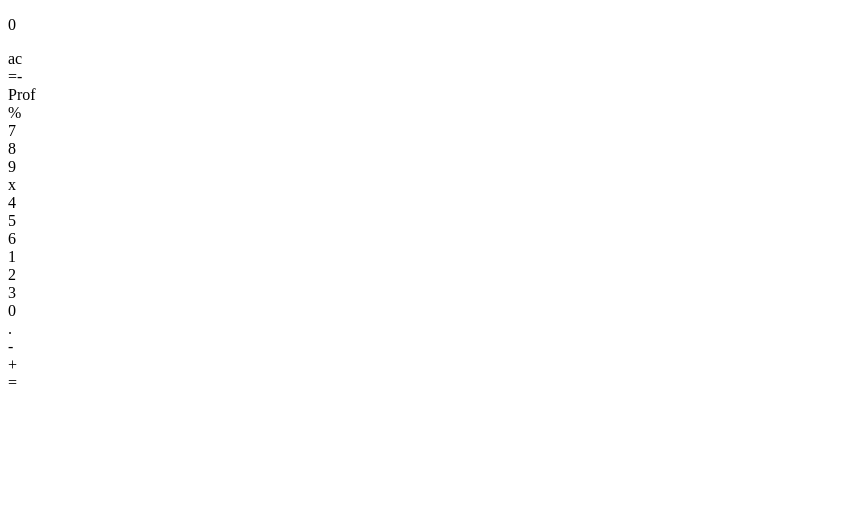
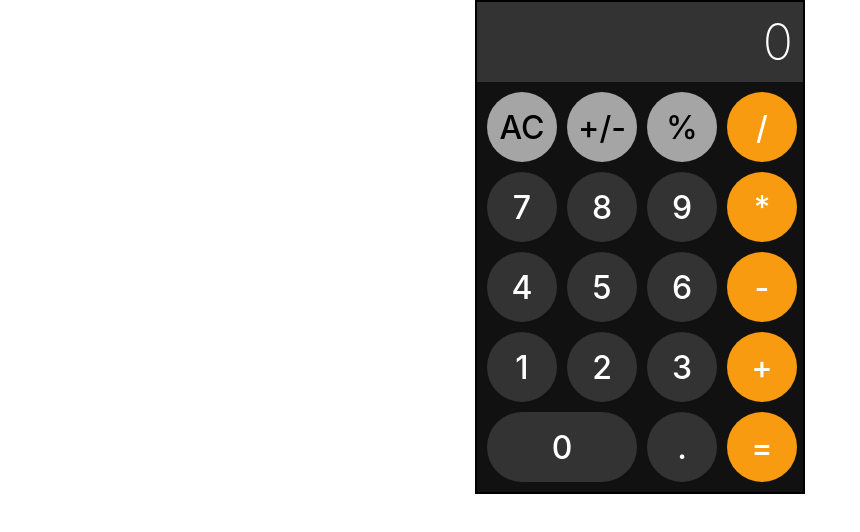
Before and after one commit to quancer/calculator, a plain HTML site: page index.html in a window 1280 px wide. Shown: the whole page, without its empty margins (0-860 px from the left). Drawn offline with Linux system fonts and the light colour scheme.

Commit message:
calc 95% action davhar davtalt shalgah uldsen

```diff
--- a/index.html
+++ b/index.html
@@ -3,45 +3,36 @@
   <head>
     <meta charset="UTF-8" />
     <meta name="viewport" content="width=device-width, initial-scale=1.0" />
-    <title>Document</title>
+    <title>Calculator</title>
+    <link rel="stylesheet" href="./style.css" />
   </head>
   <body>
-    <div id="root">
-      <div class="calc">
-        <div class="head">
-          <p>0</p>
-        </div>
+    <div id="root"></div>
+  </body>
+  <script src="./script.js"></script>
+</html>
+
+<!-- <div class="calc">
+    <div class="head"><p>000121312312ss00</p></div>
     <div class="calc-body">
-          <div class="row1">
-            <div class="btn">ac</div>
-            <div class="btn">=-</div>
-            <div class="btn">Prof</div>
-            <div class="btn orange-color">%</div>
-          </div>
-          <div class="row2">
+      <div class="btn gray-bg">AC</div>
+      <div class="btn gray-bg">+/-</div>
+      <div class="btn gray-bg">%</div>
+      <div class="btn orange-bg">%</div>
       <div class="btn">7</div>
       <div class="btn">8</div>
       <div class="btn">9</div>
-            <div class="btn orange-color">x</div>
-          </div>
-          <div class="numb">
+      <div class="btn orange-bg">x</div>
       <div class="btn">4</div>
       <div class="btn">5</div>
       <div class="btn">6</div>
+      <div class="btn orange-bg">-</div>
       <div class="btn">1</div>
       <div class="btn">2</div>
       <div class="btn">3</div>
-            <div class="btn">0</div>
+      <div class="orange-bg btn">+</div>
+      <div class="btn lg">0</div>
       <div class="btn">.</div>
-          </div>
-          <div class="cb-right">
-            <div class="btn orange-color">-</div>
-            <div class="btn orange-color">+</div>
       <div class="btn orange-color">=</div>
     </div>
-        </div>
-      </div>
-    </div>
-  </body>
-  <script src="./script.js"></script>
-</html>
+  </div> -->
--- a/script.js
+++ b/script.js
@@ -1,8 +1,157 @@
-function createTag(tagName, tagClass) {
+function createTag(tagName, tagClass, tagId) {
   const tag = document.createElement(`${tagName}`);
-  tag.setAttribute("class", `${tagClass}`);
+  if (tagClass != "" && tagClass != undefined) {
+    tag.setAttribute("class", `${tagClass}`);
+  }
+  if (tagId != "" && tagId != undefined) {
+    tag.setAttribute("id", `${tagId}`);
+  }
   return tag;
 }
+let a = "3.";
+// a = a - ".";
 
-const header = createTag("div", "head");
-console.log(header);
+console.log("a=", a[a.length - 1]);
+const buttons = [
+  "AC",
+  "+/-",
+  "%",
+  "/",
+  "7",
+  "8",
+  "9",
+  "*",
+  "4",
+  "5",
+  "6",
+  "-",
+  "1",
+  "2",
+  "3",
+  "+",
+  "0",
+  ".",
+  "=",
+];
+let floatNum = false;
+let nest = 0;
+let calAction = false;
+let calAc;
+let count;
+const root = document.getElementById("root");
+const cal = createTag("div", "calc");
+root.appendChild(cal);
+
+const head = createTag("div", "head");
+cal.appendChild(head);
+const headText = createTag("p", "headText");
+headText.innerHTML = "0";
+head.appendChild(headText);
+
+const calcb = createTag("div", "calc-body");
+cal.appendChild(calcb);
+
+for (let i = 0; i < buttons.length; i++) {
+  const btn = createTag("div", "btn", i);
+  if (buttons[i] == "AC" || buttons[i] == "+/-" || buttons[i] == "%") {
+    btn.setAttribute("class", "btn gray-bg");
+  }
+  if (
+    buttons[i] == "+" ||
+    buttons[i] == "-" ||
+    buttons[i] == "/" ||
+    buttons[i] == "*" ||
+    buttons[i] == "="
+  ) {
+    btn.setAttribute("class", "btn orange-bg");
+  }
+  if (buttons[i] == "0") {
+    btn.setAttribute("class", "btn lg");
+  }
+  btn.innerText = buttons[i];
+  btn.addEventListener("click", (e) => {
+    const input = e.target.innerText;
+    const k = headText.innerText;
+    if (input == "AC" || input == "C") {
+      headText.innerText = "0";
+      floatNum = false;
+      calAction = false;
+      nest = 0;
+      count = 0;
+    } else if (input == "+/-") {
+      console.log(k[0]);
+      if (k[0] == "-") {
+        headText.innerText = Number(k) * -1;
+      } else {
+        headText.innerText = "-" + k;
+      }
+    } else if (input == "%") {
+      headText.innerText = Number(k) / 100;
+    } else if (input == ".") {
+      if (floatNum == false) {
+        floatNum = true;
+        if (calAction == true && count == 0) {
+          headText.innerText = "0.";
+          count++;
+        } else {
+          headText.innerText = k + ".";
+        }
+      } else if (calAction == true && count == 0) {
+        headText.innerText = "0.";
+        count++;
+      }
+    } else if (input == "+" || input == "-" || input == "/" || input == "*") {
+      nest = Number(k);
+      calAction = true;
+      calAc = input;
+      count = 0;
+      console.log("nest=", nest);
+      floatNum = false;
+    } else if (input == "=") {
+      let a = headText.innerText;
+      result = nest + Number(a);
+      if (calAc == "+") {
+        result = add(nest, Number(a));
+      } else if (calAc == "-") {
+        result = sub(nest, Number(a));
+      } else if (calAc == "*") {
+        result = multi(nest, Number(a));
+      } else if (calAc == "/") {
+        result = div(nest, Number(a));
+      }
+
+      headText.innerText = result;
+    } else if (calAction == false) {
+      if (headText.innerText == "0") {
+        headText.innerText = e.target.innerText;
+        count++;
+      } else {
+        count++;
+        headText.innerText += e.target.innerText;
+      }
+    } else {
+      if (count == 0) {
+        count++;
+        headText.innerText = e.target.innerText;
+      } else {
+        count++;
+        headText.innerText += e.target.innerText;
+      }
+    }
+  });
+  calcb.appendChild(btn);
+}
+
+function add(num1, num2) {
+  return num1 + num2;
+}
+function sub(num1, num2) {
+  return num1 - num2;
+}
+
+function multi(num1, num2) {
+  return num1 * num2;
+}
+function div(num1, num2) {
+  return num1 / num2;
+}
--- a/style.css
+++ b/style.css
@@ -0,0 +1,83 @@
+* {
+  padding: 0;
+  margin: 0;
+  box-sizing: border-box;
+}
+#root {
+  display: flex;
+  justify-content: center;
+}
+.calc {
+  border: 2px solid;
+  width: 330px;
+  /* height: 602px; */
+  background-color: #111;
+  display: flex;
+  flex-direction: column;
+}
+.head {
+  /* border: 2px solid red; */
+  /* height: 100px; */
+  background-color: #333;
+  display: flex;
+  justify-content: flex-end;
+  padding: 10px;
+}
+.head p {
+  display: flex;
+  /* border: 2px solid red; */
+  color: #fff;
+  width: 100%;
+  justify-content: flex-end;
+  /* text-align: right; */
+  font-family: Inter;
+  font-size: 50px;
+  font-style: normal;
+  font-weight: 200;
+  line-height: normal;
+}
+.calc-body {
+  display: grid;
+  grid-template-columns: auto auto auto auto;
+  gap: 10px;
+  /* background-color: #2196f3; */
+  padding: 10px;
+  /* border: 2px solid red; */
+  gap: 10px;
+  padding: 10px;
+}
+.row {
+  display: flex;
+  gap: 10px;
+}
+
+.btn {
+  width: 70px;
+  height: 70px;
+  background: #333;
+  color: #fff;
+  font-family: Inter;
+  font-size: 32px;
+  font-style: normal;
+  font-weight: 500;
+  border-radius: 100px;
+  line-height: normal;
+  display: flex;
+  text-align: center;
+  justify-content: center;
+  align-items: center;
+  padding: 20px;
+  /* flex-grow: 1; */
+}
+.gray-bg {
+  background: #a5a5a5;
+  color: #000;
+}
+.orange-bg {
+  background: #f89b10;
+}
+.lg {
+  width: 100%;
+  grid-column-start: 1;
+  grid-column-end: 3;
+}
```
Lines whose indentation alone changed are shown as unchanged.
